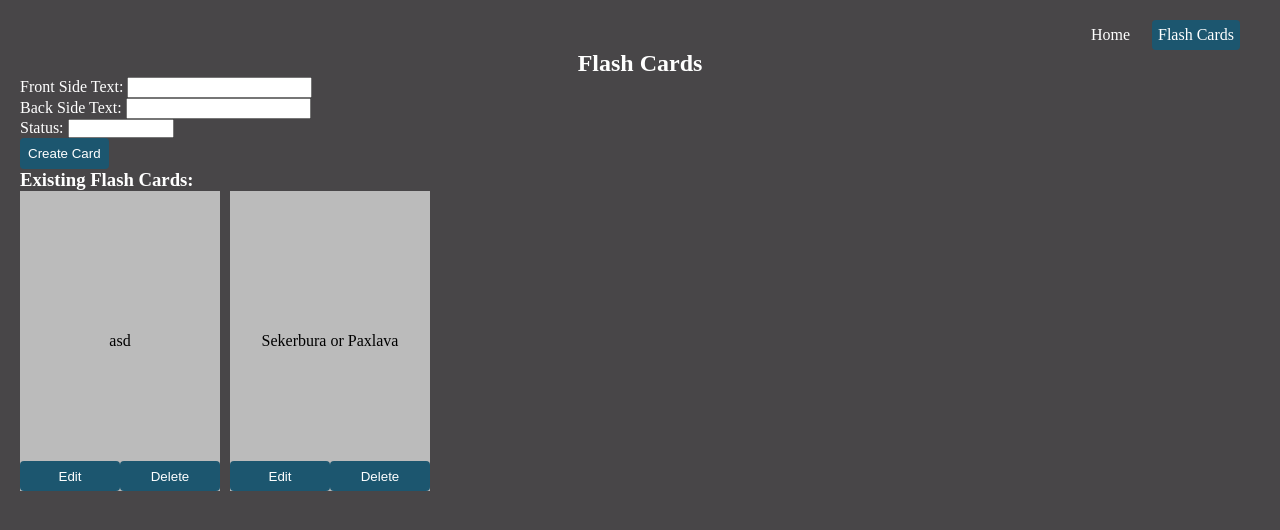
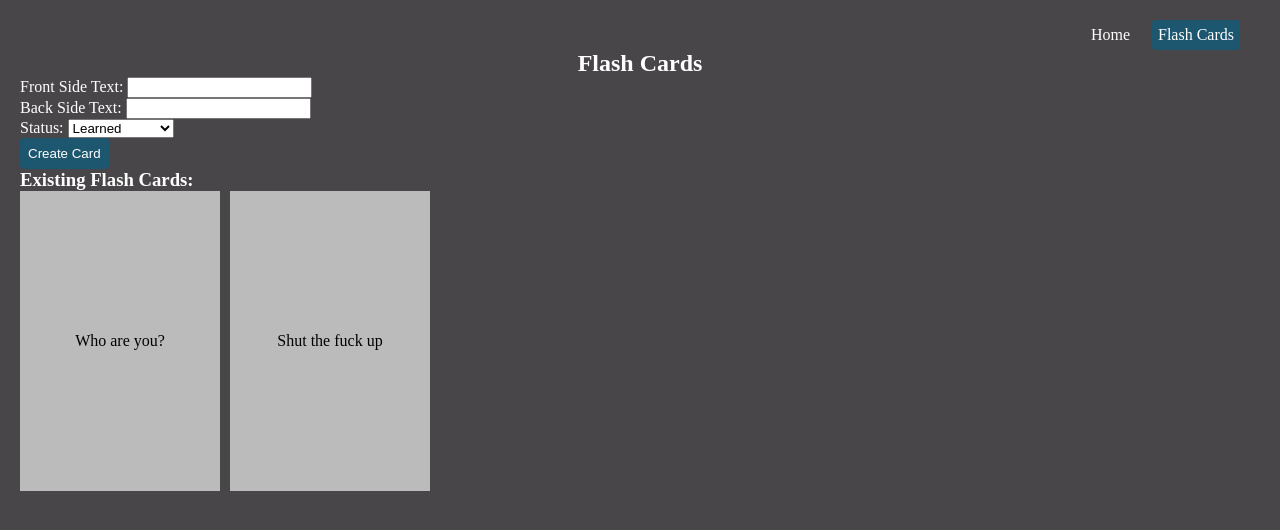
Before and after one commit to GigaChad808/findOut, a React (Create React App) app in the folder my-app/: page /flash-cards in a window 1280 px wide. Shown: the top 530 px of the page. Built offline with nearby package versions, Linux system fonts and the light colour scheme; data requests are answered from the project's data file.

Commit message:
Updated flashcards.js and flashcards.css, fighting with css to be able to interact with 2 input fields and a save button

```diff
--- a/my-app/db.json
+++ b/my-app/db.json
@@ -1,16 +1,15 @@
 {
   "cards": [
     {
-      "front": "asd",
-      "back": "dsa",
-      "status": "",
-      "id": 9
+      "front": "Who are you?",
+      "back": "I am the best",
+      "id": 10
     },
     {
-      "front": "Sekerbura or Paxlava",
-      "back": "Of cOURSE PAXLAVA",
+      "front": "Shut the fuck up",
+      "back": "Okay",
       "status": "",
-      "id": 10
+      "id": 11
     }
   ]
 }
--- a/my-app/src/flashcards.css
+++ b/my-app/src/flashcards.css
@@ -3,6 +3,7 @@
   height: 300px;
   position: relative;
   perspective: 1000px;
+  cursor: pointer;
 }
 
 .flashcard > div {
@@ -58,3 +59,25 @@
   height: 30px;
   width: 100px;
 }
+.flashcard .edit {
+  display: flex;
+  flex-direction: column;
+  align-items: center;
+}
+
+.flashcard .edit input,
+.flashcard .edit button {
+  margin: 5px;
+  z-index: 1;
+
+}
+
+
+.flashcard .card-actions {
+  opacity: 0;
+  transition: opacity 0.3s ease-in-out;
+}
+
+.flashcard:hover .card-actions {
+  opacity: 1;
+}
--- a/my-app/src/flashcards.js
+++ b/my-app/src/flashcards.js
@@ -13,6 +13,8 @@ const FlashCard = ({ id, front, back, onDelete }) => {
 
   const handleEdit = () => {
     setIsEditing(true);
+    setEditedFront(front);
+    setEditedBack(back);
   };
 
   const handleSave = () => {
@@ -36,7 +38,6 @@ const FlashCard = ({ id, front, back, onDelete }) => {
   };
 
   const handleDelete = () => {
-    // Logic to delete the card on the server (DELETE request)
     onDelete(id);
   };
 
@@ -44,9 +45,19 @@ const FlashCard = ({ id, front, back, onDelete }) => {
     <div className={`flashcard ${flipped ? 'flipped' : ''}`} onClick={handleFlip}>
       {isEditing ? (
         <div className="edit">
-          <input value={editedFront} onChange={(e) => setEditedFront(e.target.value)} />
-          <input value={editedBack} onChange={(e) => setEditedBack(e.target.value)} />
-          <button onClick={handleSave}>Save</button>
+          <input
+            value={editedFront}
+            onChange={(e) => setEditedFront(e.target.value)}
+            style = {{ color: 'black'}}
+            placeholder="Edit Front Text"
+          />
+          <input
+            value={editedBack}
+            onChange={(e) => setEditedBack(e.target.value) }
+            style = {{ color: 'black'}}
+            placeholder="Edit Back Text"
+          />
+          <button onClick={handleSave} style = {{ color: 'black'}} >Save</button>
         </div>
       ) : (
         <>
@@ -61,7 +72,6 @@ const FlashCard = ({ id, front, back, onDelete }) => {
     </div>
   );
 };
-
 
 const FlashCards = () => {
   const [frontText, setFrontText] = useState('');
@@ -142,6 +152,7 @@ const FlashCards = () => {
           type="text"
           value={frontText}
           onChange={(e) => setFrontText(e.target.value)}
+          style = {{ color: 'black'}} // Set text color to black
         />
       </div>
       <div>
@@ -150,11 +161,16 @@ const FlashCards = () => {
           type="text"
           value={backText}
           onChange={(e) => setBackText(e.target.value)}
+          style = {{ color: 'black'}}
         />
       </div>
       <div>
         <label>Status: </label>
-        <select value={status} onChange={(e) => setStatus(e.target.value)}>
+        <select
+          value={status}
+          onChange={(e) => setStatus(e.target.value)}
+          style = {{ color: 'black'}}
+        >
           <option value="Learned">Learned</option>
           <option value="Want to Learn">Want to Learn</option>
           <option value="Noted">Noted</option>
```
